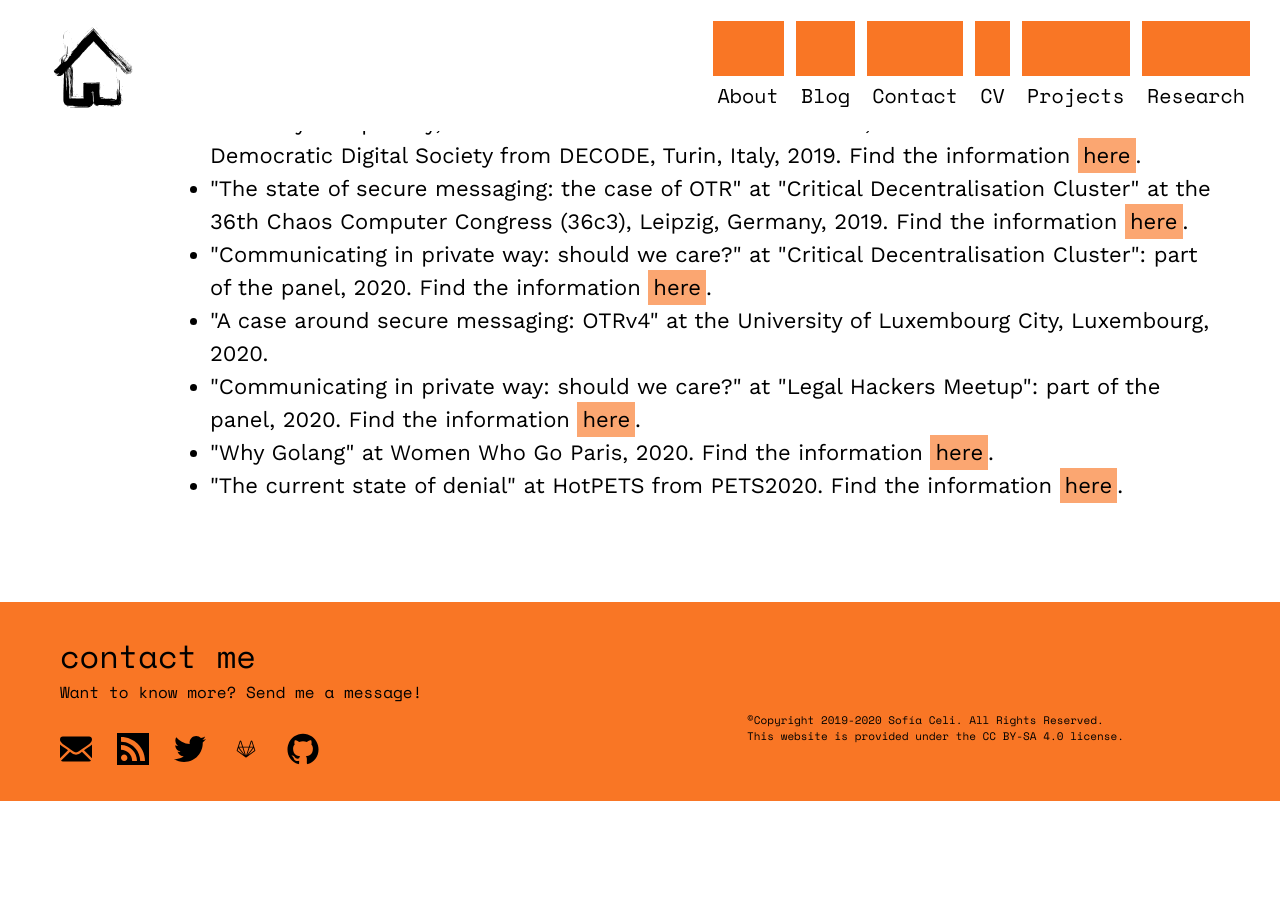
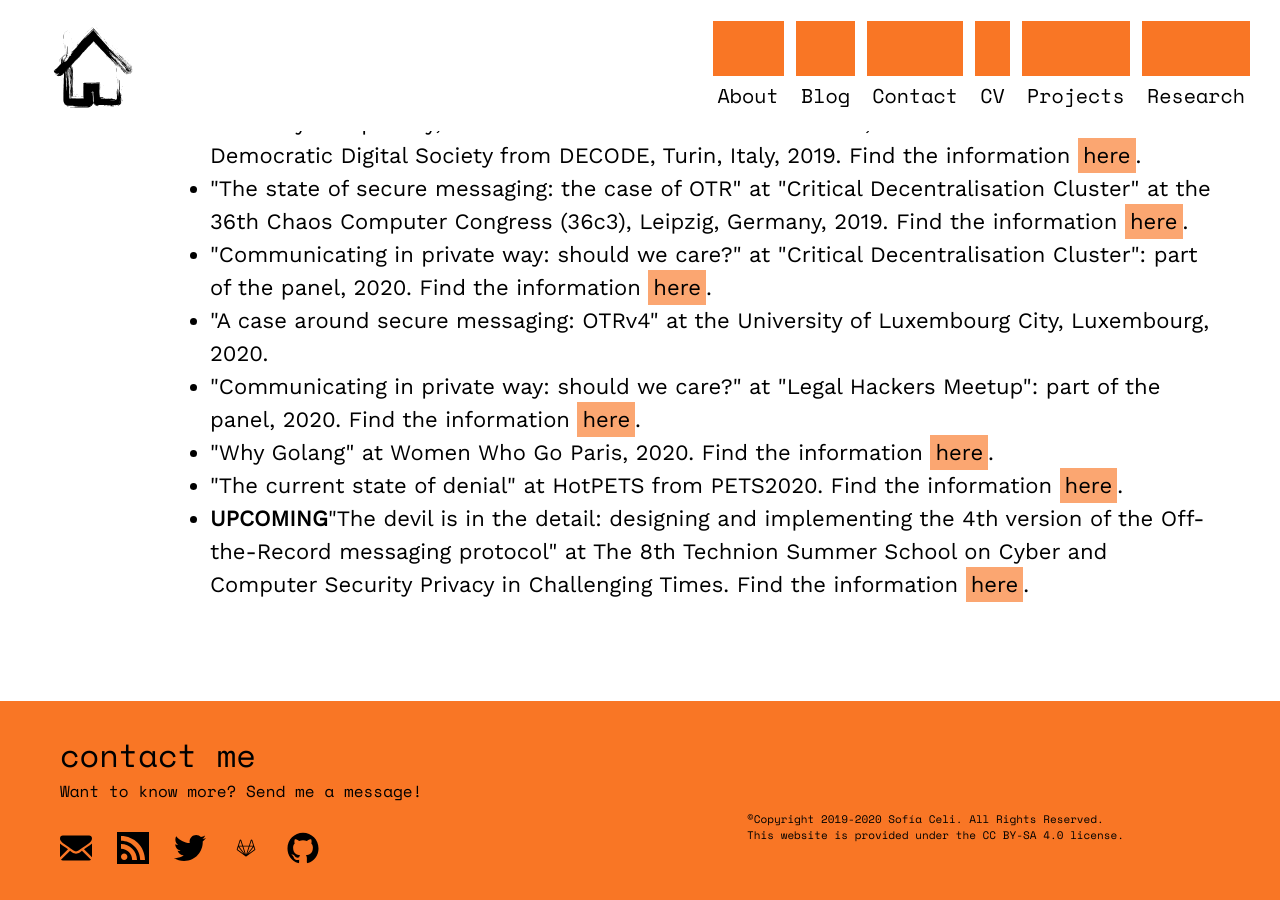
Before and after one commit to claucece/claucece.github.io, a Jekyll site: the page built from research.html, in a window 1280 px wide and 900 px high, scrolled down 2814 px. Built offline with Jekyll 4.4.1, drawn with Linux system fonts in a browser that asks for light colours; before the commit the page ends 3615 px from its top, so only the background shows below that.

Commit message:
Add the upcoming talk

```diff
--- a/research.html
+++ b/research.html
@@ -76,6 +76,7 @@ tags: menu
 		  <li>"Communicating in private way: should we care?" at "Legal Hackers Meetup": part of the panel, 2020. Find the information <a href="https://wwwfr.uni.lu/layout/set/print/snt/news_events/luxembourg_legal_hackers_meetup_communicating_in_a_private_way_why_should_you_care" target="_blank">here</a>.</li>
 		  <li>"Why Golang" at Women Who Go Paris, 2020. Find the information <a href="https://www.meetup.com/Women-Who-Go-Paris/events/269712560/" target="_blank">here</a>.</li>
 		  <li>"The current state of denial" at HotPETS from PETS2020. Find the information <a href="https://petsymposium.org/2020/program.php" target="_blank">here</a>.</li>
+		  <li><b>UPCOMING</b>"The devil is in the detail: designing and implementing the 4th version of the Off-the-Record messaging protocol" at The 8th Technion Summer School on Cyber and Computer Security Privacy in Challenging Times. Find the information <a href="https://cyber.technion.ac.il/2020-summer-school-on-cyber-computer-security/2020-summer-school-on-cyber-computer-security-program/" target="_blank">here</a>.</li>
     </ul>
   </div>
 </div>
```
